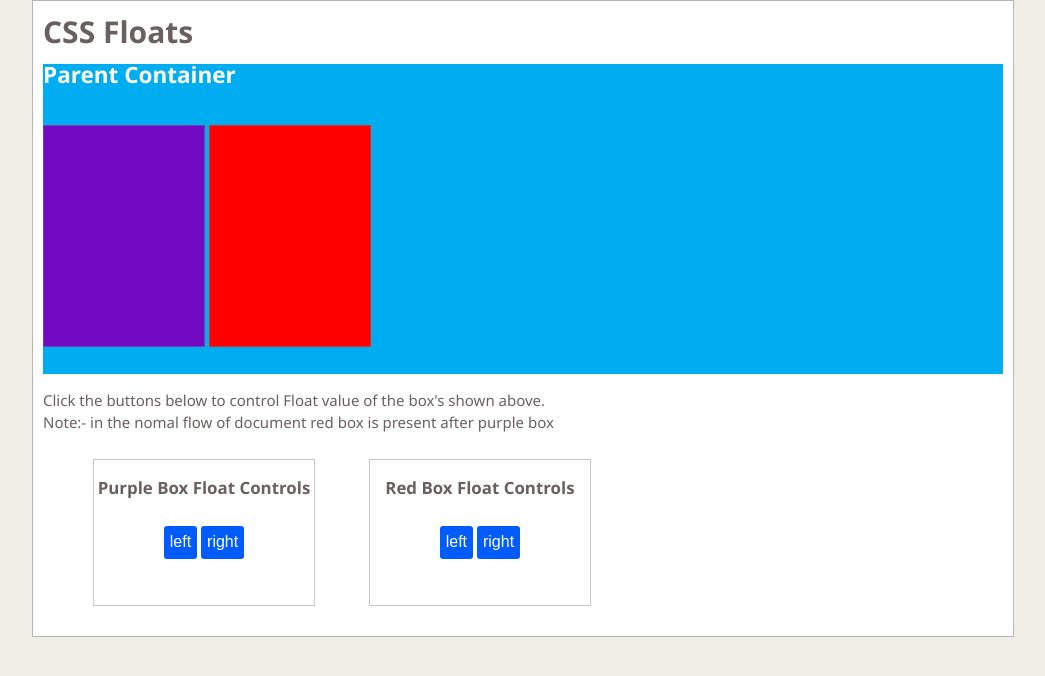
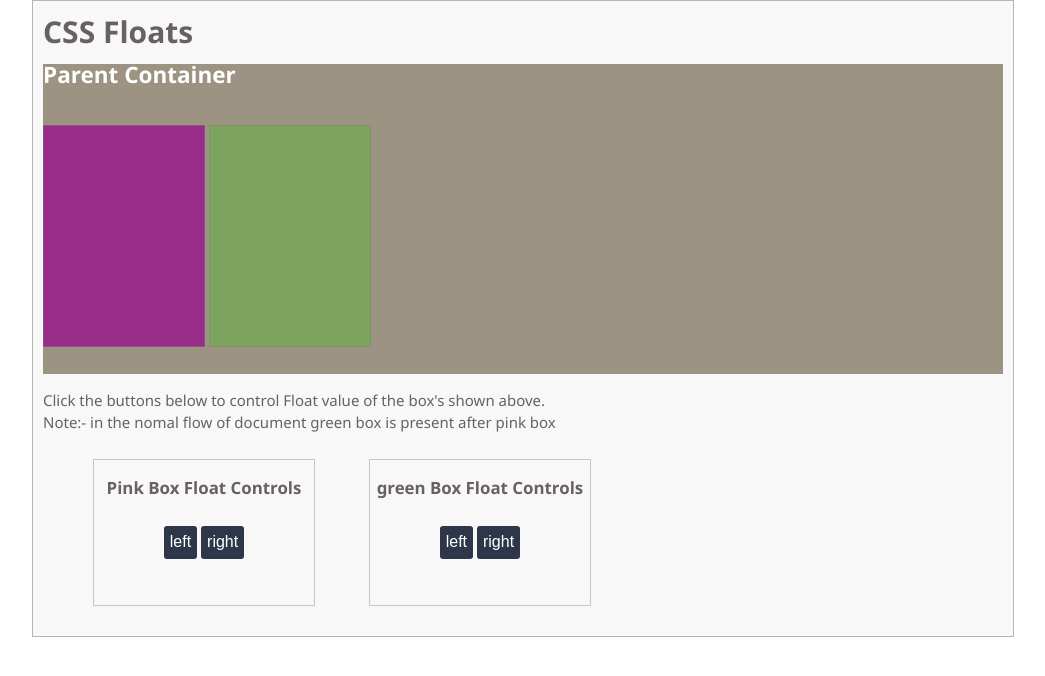
Before and after one commit to bhushansureshkadam/bhushansureshkadam.github.io, a Jekyll site: the page css/demo/float/position.html, which Jekyll copies as it is, in a window 1280 px wide. Shown: the top 676 px of the page, without its empty margins (117-1162 px from the left). Built offline with Jekyll 4.4.1, drawn with Linux system fonts in a browser that asks for light colours; Markdown is read by kramdown in place of the engine named in the settings.

Commit message:
add another css

```diff
--- a/css/demo/float/position.css
+++ b/css/demo/float/position.css
@@ -3,14 +3,14 @@ body{
 	margin: 0px;
 	padding: 0px;
 	font: 15px/22.5px "wf_SegoeUI","Segoe UI","Segoe","Segoe WP","Tahoma","Verdana","Arial","sans-serif";
-    background-color: #f0efe7;
+    background-color: #fff;
     color: rgb(105, 97, 97);
 }
 #mainContainer{
 
 	width: 960px;
 	margin: 0px auto;
-	background: #fff;
+	background: #f8f8f8;
 	border: 1px solid #B6B4B4;
 	position: relative;
 	padding: 0px 10px 30px 10px;
@@ -23,7 +23,7 @@ h1{
 
 }
 #parent{
-	background: rgb(0, 173, 240);
+	background: #9d9383;
 	height: 310px;
 	color: #fff;
 }
@@ -34,16 +34,10 @@ h2{
     font-weight: bold;
     margin: 0.83em 0;
 }
-#purple{
+#pink{
 
-	background: rgb(114, 10, 196);
-    -webkit-transition: all 1.0s ease-in-out;
-    -moz-transition: all ease-out 5s;
-    -o-transition: all ease-out 5s;
-    transition: all 1.0s ease-in-out;
-
-
-}
+	background: #972c89;
+ }
 .inlineBlock{
 	display: inline-block;
     border: 1px solid rgba(128, 128, 128, 0.41);
@@ -62,14 +56,10 @@ h4{
     font-weight: bold;
     margin: 1.33em 0;
 }
-#red{
-	background: red;
-	 -webkit-transition: all 1.0s ease-in-out;
-    -moz-transition: all ease-out 5s;
-    -o-transition: all ease-out 5s;
-    transition: all 1.0s ease-in-out 5s;
+#green{
+	background: #7ca35b;
 }
-#purpleBoxControls{
+#pinkBoxControls{
 	width: 220px;
 	margin-top: 10px;
 	height: 145px;
@@ -89,7 +79,7 @@ button{
 
 	height: 33px;
     color: #fff;
-    background-color: rgb(0, 92, 255);
+    background-color: rgb(45,55,73);
     font-size: 16px;
     border: none;
    -webkit-border-radius: 3px;
@@ -99,7 +89,7 @@ button{
    margin-top: 10px;
    outline: none;
 }
-#redBoxControls{
+#greenBoxControls{
 
 	width: 220px;
     height: 145px;
--- a/css/demo/float/position.html
+++ b/css/demo/float/position.html
@@ -7,26 +7,26 @@
 	<h1>CSS Floats</h1>
 	<div id="parent">
     <h2>Parent Container</h2>
-    <div id="purple" class="box inlineBlock">
+    <div id="pink" class="box inlineBlock">
        <h4></h4>
     </div>
-    <div id="red" class="box inlineBlock">
+    <div id="green" class="box inlineBlock">
       <h4></h4>
     </div>
    </div>
     <p>
         Click the buttons below to control Float value of the box's shown above.
         <br>
-        Note:- in the nomal flow of document red box is present after purple box
+        Note:- in the nomal flow of document green box is present after pink box
      </p>
 
-     <div id="purpleBoxControls">
-      <h3>Purple Box Float Controls</h3>
+     <div id="pinkBoxControls">
+      <h3>Pink Box Float Controls</h3>
       <button id="floatLeft">left</button>
       <button id="floatRight">right</button>
      </div>
-      <div id="redBoxControls">
-      <h3> Red Box Float Controls</h3>
+      <div id="greenBoxControls">
+      <h3> green Box Float Controls</h3>
       <button id="floatLeft">left</button>
       <button id="floatRight">right</button>
 
@@ -34,30 +34,6 @@
 
 </div>
 <script src="jquery-2.1.0.js"></script>
-<script>
-
-    $("button").bind('click',function(){
-          var $this = $(this);
-
-          var parentWrapperId =$this.parents().attr('id');
-          var value = $this.text();
-
-          if(parentWrapperId =="purpleBoxControls"){
-
-          	$("#purple").css("float",value);
-          	$("#purple h4").html("float:"+value);
-          }
-          if(parentWrapperId=="redBoxControls"){
-          	$("#red").css("float",value);
-          	$("#red h4").html("float:"+value);
-          }
-   });
-
-
-</script>
-
-
-
-
+<script type="text/javascript" src="position.js"></script>
 </body>
 </html>
--- /dev/null
+++ b/css/demo/float/position.js
@@ -0,0 +1,17 @@
+
+    $("button").bind('click',function(){
+          var $this = $(this);
+
+          var parentWrapperId =$this.parents().attr('id');
+          var value = $this.text();
+
+          if(parentWrapperId =="pinkBoxControls"){
+
+          	$("#pink").css("float",value);
+          	$("#pink h4").html("float:"+value);
+          }
+          if(parentWrapperId=="greenBoxControls"){
+          	$("#green").css("float",value);
+          	$("#green h4").html("float:"+value);
+          }
+   });
```
